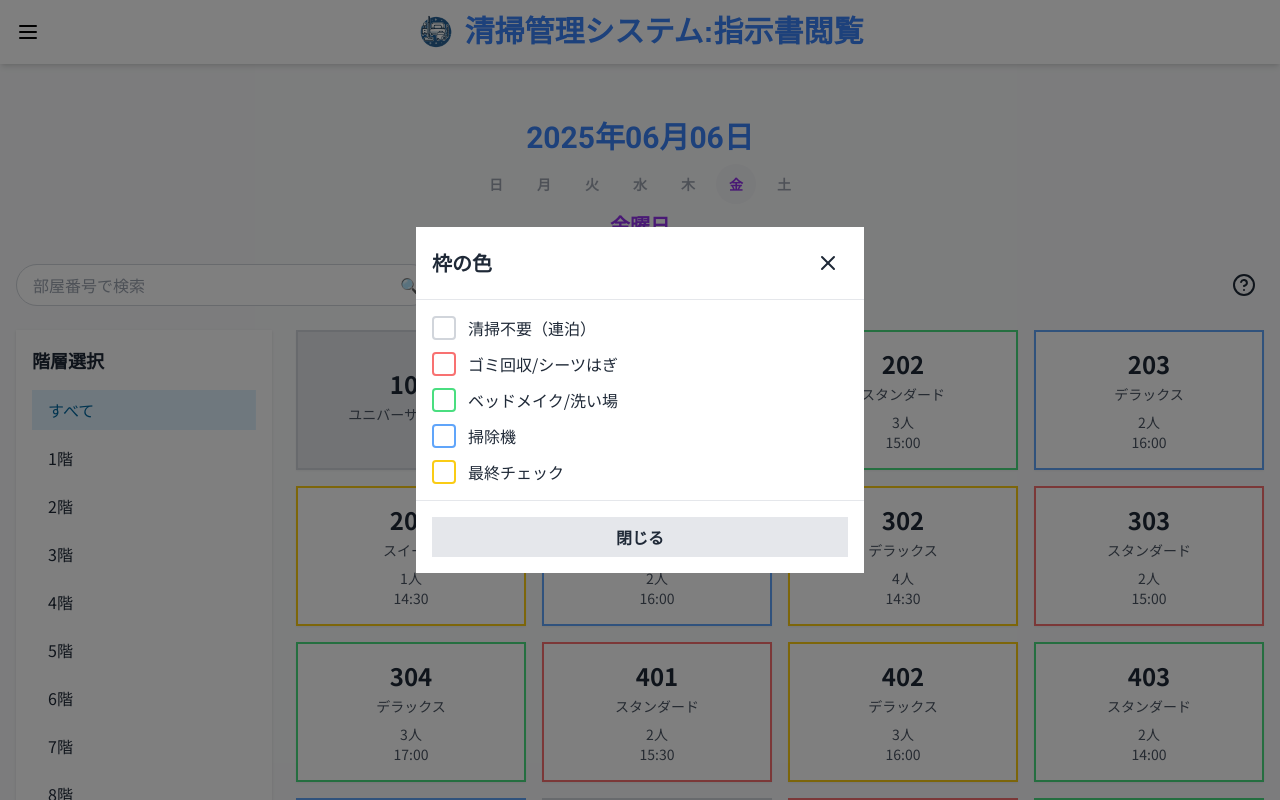
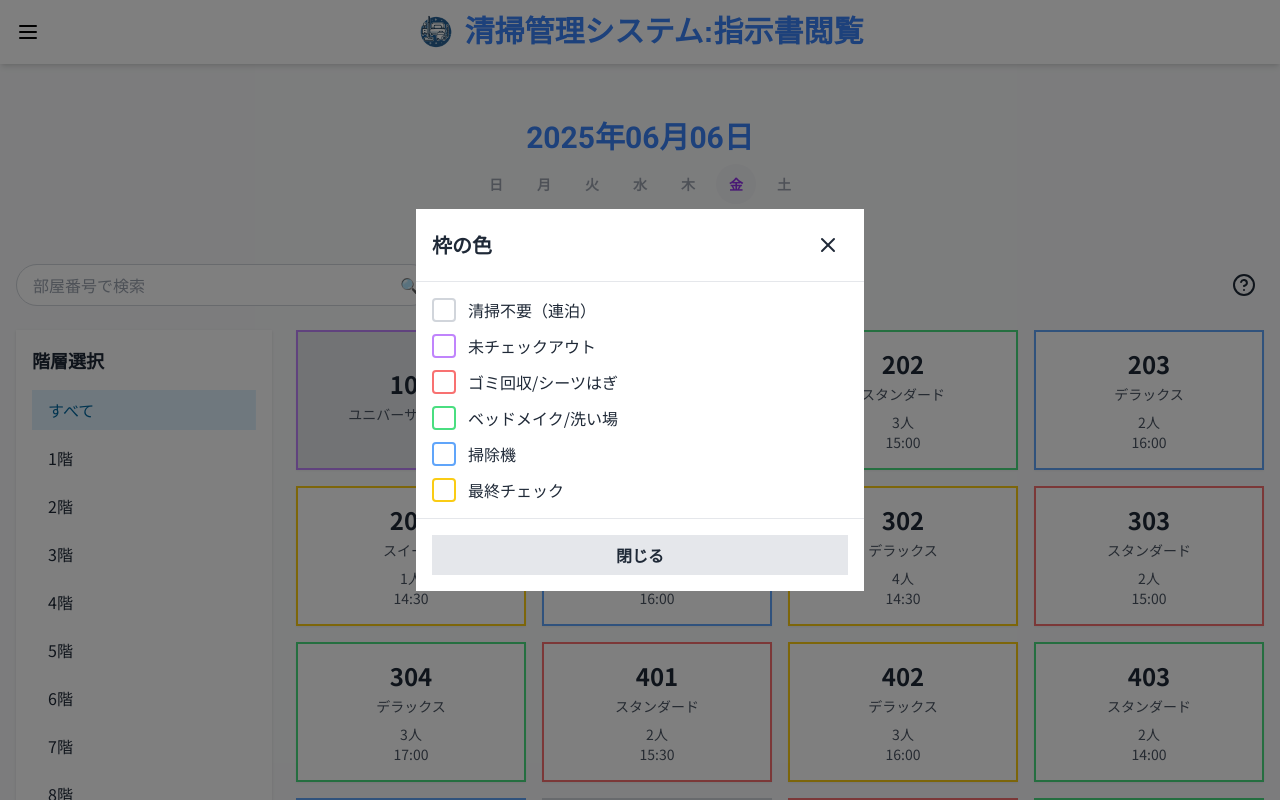
Before and after one commit to Keisuke-MARs/cleaning-management, a Next.js app: page /instructions/view in a window 1280 px wide. Both pictures are taken after a click on the button 1244 px from the left and 285 px from the top of the page. Shown: the top 800 px of the page. Built offline with nearby package versions, Linux system fonts and the light colour scheme; a web font is replaced by a local one.

Commit message:
未チェックアウトステータス追加

```diff
--- a/src/app/components/help-modal.tsx
+++ b/src/app/components/help-modal.tsx
@@ -12,6 +12,7 @@ export default function HelpModal({ isOpen, onClose }: HelpModalProps) {
 
     const colorMeanings = [
         { color: "border-gray-300", meaning: "清掃不要（連泊）" },
+        { color: "border-purple-400", meaning: "未チェックアウト" },
         { color: "border-red-400", meaning: "ゴミ回収/シーツはぎ" },
         { color: "border-green-400", meaning: "ベッドメイク/洗い場" },
         { color: "border-blue-400", meaning: "掃除機" },
--- a/src/app/components/room-detail-modal.tsx
+++ b/src/app/components/room-detail-modal.tsx
@@ -8,7 +8,7 @@ import { useState } from "react"
 import { X } from "lucide-react"
 
 // 清掃状態の種類を定義
-type CleaningStatus = "清掃不要" | "ゴミ回収" | "ベッドメイク" | "掃除機" | "最終チェック"
+type CleaningStatus = "清掃不要"| "未チェックアウト" | "ゴミ回収" | "ベッドメイク" | "掃除機" | "最終チェック"
 
 // 清掃可否の種類
 type CleaningAvailability = "〇" | "×" | "連泊:清掃あり" | "連泊:清掃なし"
@@ -72,7 +72,7 @@ export default function RoomDetailModal({ isOpen, onClose, roomData, onUpdate }:
     const setTypeOptions = ["なし", "ソファ", "和布団", "ソファ・和布団"]
 
     // 清掃状態のオプション
-    const cleaningStatusOptions: CleaningStatus[] = ["清掃不要", "ゴミ回収", "ベッドメイク", "掃除機", "最終チェック"]
+    const cleaningStatusOptions: CleaningStatus[] = ["清掃不要", "未チェックアウト","ゴミ回収", "ベッドメイク", "掃除機", "最終チェック"]
 
     // 清掃可否のオプション
     const cleaningAvailabilityOptions: CleaningAvailability[] = ["〇", "×", "連泊:清掃あり", "連泊:清掃なし"]
--- a/src/app/instructions/view/page.tsx
+++ b/src/app/instructions/view/page.tsx
@@ -15,7 +15,7 @@ import ScrollToTopButton from "../../components/scroll-to-top-button"
 import LoadingSpinner from "../../components/loading-spinner"
 
 // 清掃状態の種類を定義
-type CleaningStatus = "清掃不要" | "ゴミ回収" | "ベッドメイク" | "掃除機" | "最終チェック"
+type CleaningStatus = "清掃不要" | "未チェックアウト" | "ゴミ回収" | "ベッドメイク" | "掃除機" | "最終チェック"
 
 // 清掃可否の種類を定義
 type CleaningAvailability = "〇" | "×" | "連泊:清掃あり" | "連泊:清掃なし"
@@ -38,7 +38,7 @@ const mockRooms: RoomData[] = [
     {
         roomNumber: "101",
         roomType: "ユニバーサルルーム",
-        cleaningStatus: "清掃不要",
+        cleaningStatus: "未チェックアウト",
         cleaningAvailability: "連泊:清掃なし",
         checkInTime: undefined,
         guestCount: undefined,
@@ -680,6 +680,8 @@ export default function ViewInstructions() {
                 return "border-blue-400"
             case "最終チェック":
                 return "border-yellow-400"
+            case "未チェックアウト":
+                return "border-purple-400"
             default:
                 return "border-gray-200"
         }
```
